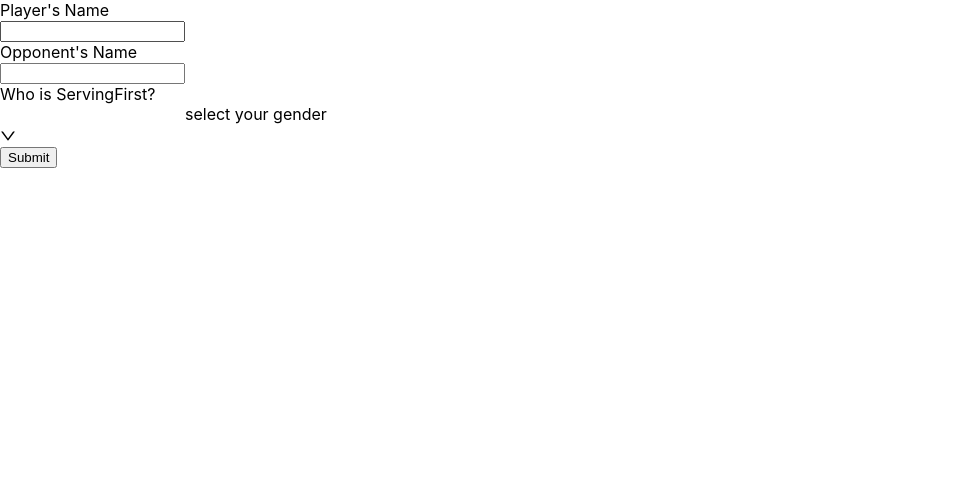
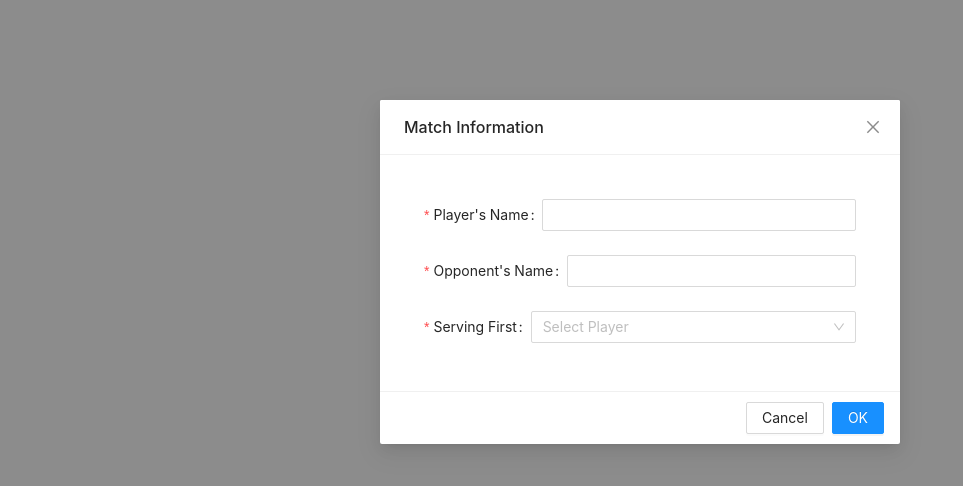
Before and after one commit to morganmarienelson/bounce, a Next.js app: page / in a window 1280 px wide. Shown: the top 486 px of the page, without its empty margins (0-963 px from the left). Built offline with nearby package versions, Linux system fonts and the light colour scheme.

Commit message:
made submit modal

```diff
--- /dev/null
+++ b/pages/components/matchInfoModal.tsx
@@ -0,0 +1,69 @@
+import React from "react";
+import "antd/dist/antd.css";
+import { Button, Form, Input, Modal, PageHeader, Select } from "antd";
+const { Option } = Select;
+
+interface MatchModalProps {
+  isModalVisible: boolean;
+  handleOk: any;
+}
+
+const MatchInfoModal: React.FC<MatchModalProps> = ({
+  isModalVisible,
+  handleOk,
+}) => {
+  const [form] = Form.useForm();
+
+  return (
+    <Modal title="Match Information" visible={isModalVisible} onOk={handleOk}>
+      <Form
+        form={form}
+        name="Match Information"
+        scrollToFirstError
+        style={{ margin: 20 }}
+      >
+        <Form.Item
+          name="playerName"
+          label="Player's Name"
+          rules={[
+            {
+              required: true,
+              message: "Please input the player's name!",
+            },
+          ]}
+        >
+          <Input />
+        </Form.Item>
+        <Form.Item
+          name="opponentName"
+          label="Opponent's Name"
+          rules={[
+            {
+              required: true,
+              message: "Please input the opponent's name!",
+            },
+          ]}
+        >
+          <Input />
+        </Form.Item>
+        <Form.Item
+          name="serving"
+          label="Serving First"
+          rules={[
+            {
+              required: true,
+              message: "Please select a player!",
+            },
+          ]}
+        >
+          <Select placeholder="Select Player">
+            <Option value="player">Player</Option>
+            <Option value="opponent">Opponent</Option>
+          </Select>
+        </Form.Item>
+      </Form>
+    </Modal>
+  );
+};
+
+export default MatchInfoModal;
--- a/pages/index.tsx
+++ b/pages/index.tsx
@@ -1,95 +1,17 @@
-import React from "react";
-import { Button, Form, Input, Select } from "antd";
-const { Option } = Select;
+import { useState } from "react";
+import MatchInfoModal from "./components/matchInfoModal";
 
 const App = () => {
-  const [form] = Form.useForm();
+  const [isModalVisible, setIsModalVisible] = useState(true);
 
-  const formItemLayout = {
-    labelCol: {
-      xs: {
-        span: 24,
-      },
-      sm: {
-        span: 8,
-      },
-    },
-    wrapperCol: {
-      xs: {
-        span: 24,
-      },
-      sm: {
-        span: 16,
-      },
-    },
-  };
-
-  const tailFormItemLayout = {
-    wrapperCol: {
-      xs: {
-        span: 24,
-        offset: 0,
-      },
-      sm: {
-        span: 16,
-        offset: 8,
-      },
-    },
+  const handleOk = () => {
+    setIsModalVisible(false);
   };
 
   return (
-    <Form
-      {...formItemLayout}
-      form={form}
-      name="Match Information"
-      scrollToFirstError
-    >
-      <Form.Item
-        name="playerName"
-        label="Player's Name"
-        rules={[
-          {
-            required: true,
-            message: "Please input the player's name!",
-          },
-        ]}
-      >
-        <Input />
-      </Form.Item>
-      <Form.Item
-        name="opponentName"
-        label="Opponent's Name"
-        rules={[
-          {
-            required: true,
-            message: "Please input the opponent's name!",
-          },
-        ]}
-      >
-        <Input />
-      </Form.Item>
-
-      <Form.Item
-        name="serving"
-        label="Who is ServingFirst?"
-        rules={[
-          {
-            required: true,
-            message: "Please select a player!",
-          },
-        ]}
-      >
-        <Select placeholder="select your gender">
-          <Option value="player">Player</Option>
-          <Option value="opponent">Opponent</Option>
-        </Select>
-      </Form.Item>
-      <Form.Item {...tailFormItemLayout}>
-        <Button type="primary" htmlType="submit">
-          Submit
-        </Button>
-      </Form.Item>
-    </Form>
+    <>
+      <MatchInfoModal isModalVisible={isModalVisible} handleOk={handleOk} />
+    </>
   );
 };
 
```
